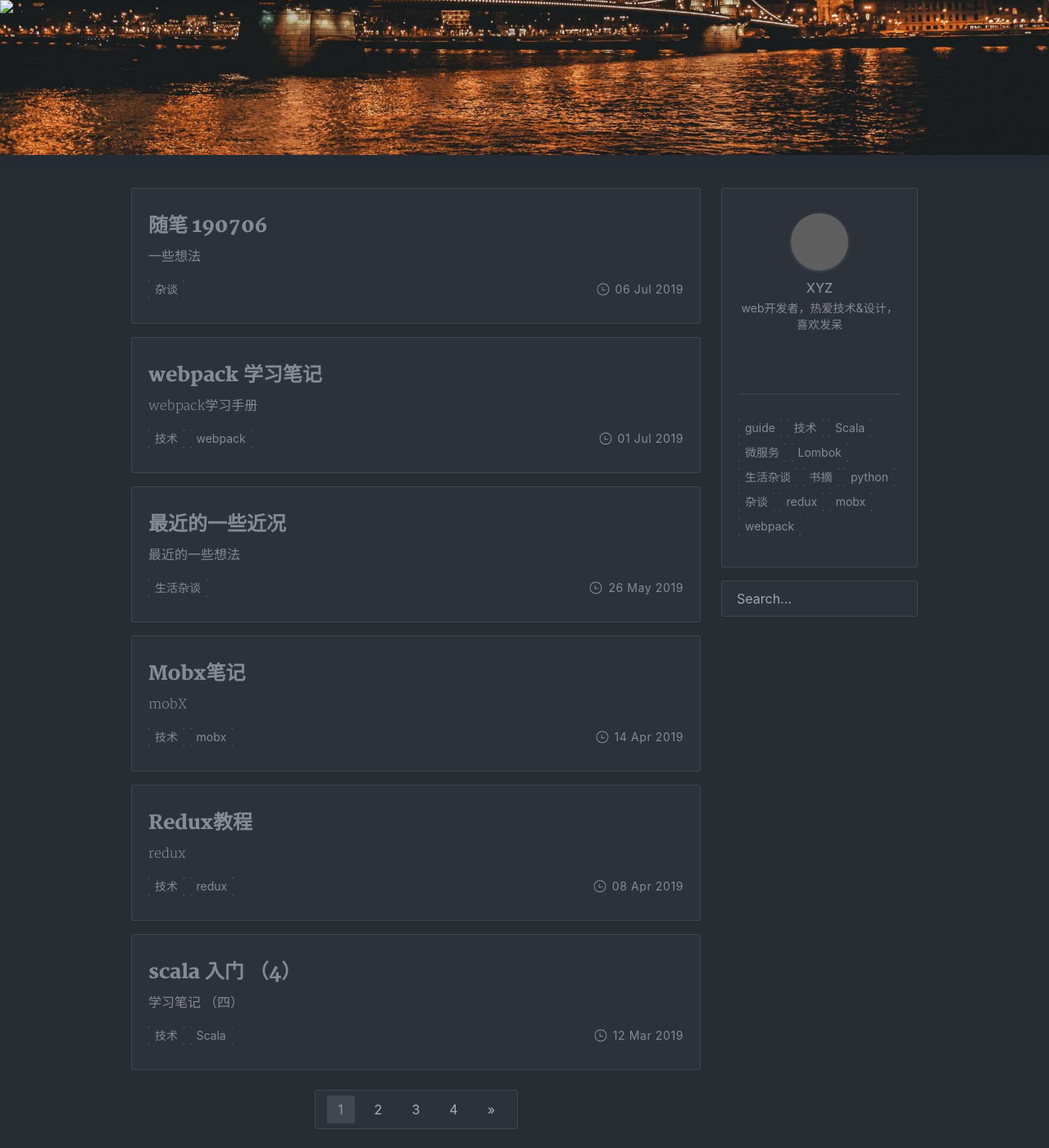
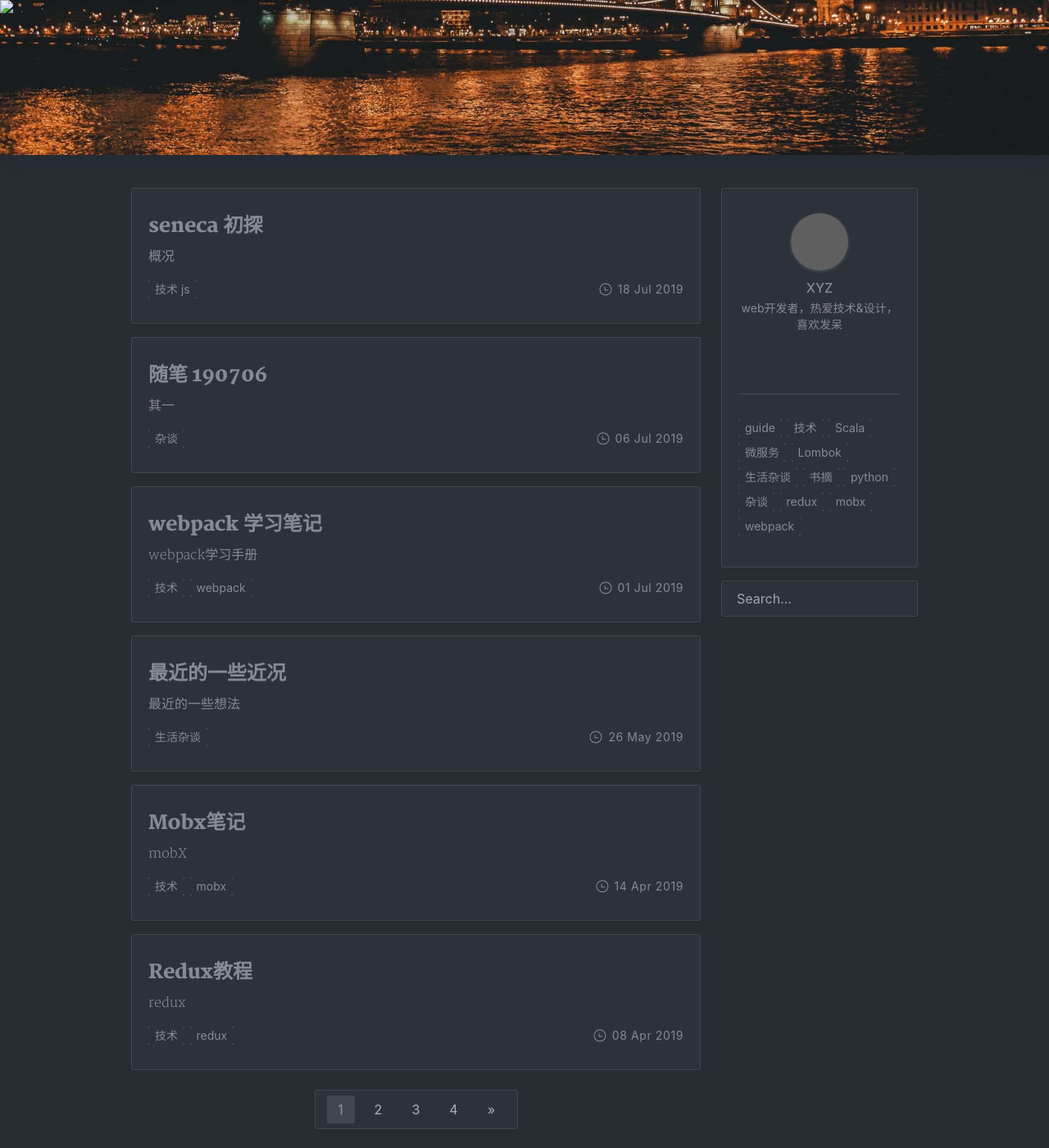
Before and after one commit to Tony-Xiong/Tony-Xiong.github.io, a Jekyll site: the page built from index.html, in a window 1280 px wide and 1400 px high, scrolled down 271 px. Shown: the whole window at 82% size. Built offline with Jekyll 4.4.1, drawn with Linux system fonts in a browser that asks for light colours; nearby versions of some CDN libraries; the list of posts is cut into pages by our own code; a style sheet for code colours, icons or effects is not loaded; some of the changed lines change nothing that is shown; grey boxes are pictures that could not be loaded.

Commit message:
Seneca quick start

````diff
--- a/_posts/2019-07-06-weeklythink.markdown
+++ b/_posts/2019-07-06-weeklythink.markdown
@@ -4,8 +4,6 @@ title: 随笔 190706
 date: 2019-07-06 12:00:00 +0800
 tag: 杂谈
 ---
-
-# 一些想法
 
 ## 其一
 
@@ -73,4 +71,4 @@ B站也充斥着各色人等。
 
 而那些小众的动漫网站，以及这些网站承载着的无法合法化的部分，就这样慢慢的沉底，慢慢变成暗网的一部分。
 
-说到这……我可能得去发掘能接入到暗网的途径……这些年，太依赖搜索引擎了，所以发现各色网站的能力实在下降太多了
+说到这……我可能得去发掘能接入到暗网的途径……这些年，太依赖搜索引擎了，所以发现各色网站的能力实在下降太多了.
--- /dev/null
+++ b/_posts/2019-07-18-senecafirsttouch.markdown
@@ -0,0 +1,168 @@
+---
+layout: post
+title: seneca 初探
+date: 2019-07-18 12:00:00 +0800
+tag: 技术 js
+---
+
+## 概况
+
+Seneca是一个nodejs下的老牌的微服务工具集了。
+
+Seneca的最大的特色可能就是足够灵活，但是推广的最大的障碍也是太灵活了。
+
+Seneca是基于模式的一种微服务工具集，使用上真的是挺简单的，看了一天文档就知道是怎么玩的了。
+
+但是使用下来，有那么几个问题。
+
+1. 官方基本已经停止功能上的开发了。新版本开发缓慢。
+2. 官方插件很久都没有更新过，虽然自己写插件也是可以的，但是没有官方插件还是没那么方便。
+3. 文档和版本不匹配，文档是下一个版本的，npm仓库上的最新版本都没文档新。
+4. example实在是太老了，例子还是正式版本以下的一个版本，没有使用新版的example，非常不适合上手。
+5. 官方推荐的demo，Seneca的版本都没固化……试版本试了半天……简直了
+6. 因为技术框架太小众，资料非常的少。
+
+结论就是，这个玩意虽然很灵活，也有人在用，但是实在是太小众了。从设计模式角度来说，框架本身还行。
+但是不适合大型互联网项目，比较适合小项目。虽然，通过插件设计，可以实现各种功能，功能上问题不大。
+整个框架使用了类似actor模式的设计思路，感觉就是微服务版的多线程程序的感觉。
+程序中所有的耦合关系，基本都是通过“消息”来实现的，万事万物皆消息。
+基于nodejs的性能，这种actor模式的设计，不一定会有非常高的效率。但是最大的问题还是掌握这个模式的人，太少。
+
+## 入门
+
+Seneca的入门其实很快，比如写一个Seneca微服务的步骤：
+
+1. 用实例化方法Seneca()创建一个实例。
+2. 最Seneca实例进行配置
+3. 写一些函数，这些函数是一些功能函数，用来处理逻辑
+4. 定义消息匹配模式，然后把消息模式和功能函数绑定
+5. 启动脚本，即可通过给服务发送能匹配上的消息，来触发绑定再模式上的功能函数。
+6. 如果不符合需求，可以自行编写插件（中间件）去处理一些通用逻辑，编写插件用的设计思想，其实就是AOP。
+
+## 示例代码
+
+一个使用user plugin的最简单的Seneca微服务的例子
+
+```js
+require('seneca')()
+  .use('user')
+  .listen(10101)
+  .ready(function(){
+    this.act({role:'user',cmd:'register',nick:'u1',name:'U1',password:'u1'})
+  })
+```
+
+一个简单的添加模式匹配的例子
+
+```js
+var seneca = require('seneca').()
+
+seneca
+  .add("compare:project",function(msg,done){//增加方法：项目比较
+    done(errorHandler(msg),comparePrj())
+  })
+  .add("compare:version",function(msg,done){//增加方法：版本比较
+    done(errorHandler(msg),compareVer(msg))
+  })
+  .add("compare:measure",function(msg,done){//增加方法：不同模型下的测算比较
+    done(errorHandler(msg),compareModleCal(msg))
+  })
+  .listen(10502)//简单配置，方法接收一个端口号，服务监听9000端口
+```
+
+编写一个plugin的例子
+
+```js
+
+
+function service(options) {
+    this.add(`${$module},if:list`, (msg, done) => {
+        done(null, db.users)
+    })
+    this.add(`${$module},if:load`, (msg, done) => {
+        const { id } = msg.args.params
+        done(null, db.users.find(v => Number(id) === v.id))
+    })
+    this.add(`${$module},if:edit`, (msg, done) => {
+        let { id } = msg.args.params
+        id = +id
+        const { name } = msg.args.body
+        const index = db.users.findIndex(v => v.id === id)
+        if (index !== -1) {
+            db.users.splice(index, 1, {
+                id,
+                name
+            })
+            done(null, db.users)
+        } else {
+            done(null, { success: false })
+        }
+    })
+    this.add(`${$module},if:create`, (msg, done) => {
+        const { name } = msg.args.body
+        db.users.push({
+            id: ++userCount,
+            name
+        })
+        done(null, db.users)
+    })
+    this.add(`${$module},if:delete`, (msg, done) => {
+        let { id } = msg.args.params
+        id = +id
+        const index = db.users.findIndex(v => v.id === id)
+        if (index !== -1) {
+            db.users.splice(index, 1)
+            done(null, db.users)
+        } else {
+            done(null, { success: false })
+        }
+    })
+}
+
+module.exports = {
+    restService : service
+}
+```
+
+可以使用client来配置跨模块的调用,其实就是把特定模式匹配到其他模块的上，然后，其他模块接到消息，再进行进一步的匹配。
+
+```js
+var seneca = require('seneca')()
+var confit = {}
+const Promise = require('bluebird')
+
+const act = Promise.promisify(seneca.act, { context: seneca })
+
+seneca
+.add()//增加一些项目方法的模式匹配，这里省略
+//……
+.client({//把所有带参数 modul：config的消息，都匹配到config server 服务上
+    port: '10011',
+    pin: 'modul:config'
+})
+
+act("modul:config").then(res=>{
+    config = res
+    console.log("---------------already get config from config center-----------------")
+    console.log(config)
+    console.log("---------------------------------------------------------------------")
+}).catch(err=>{
+    errorHandler(err)
+})
+
+var errorHandler = (err)=>{
+    console.log(err)
+    //……处理异常
+}
+
+```
+
+## 总结
+
+如果你看完这些还没看懂，那么……请放弃这个框架。这个框架本身没有银弹，也没有语法糖。
+
+没有特别完备的生态，也没有过多的功能。如果你不想使用一个重型框架（比如spring cloud）来书写你的程序，那么Seneca是适合你的。
+
+但是，你打算写个功能完备的微服务，那么请不要使用Seneca。这绝对不是一个好的选择。
+
+用Seneca设计微服务，不太需要很强的技术能力，不过真的需要很好的设计能力。
````
